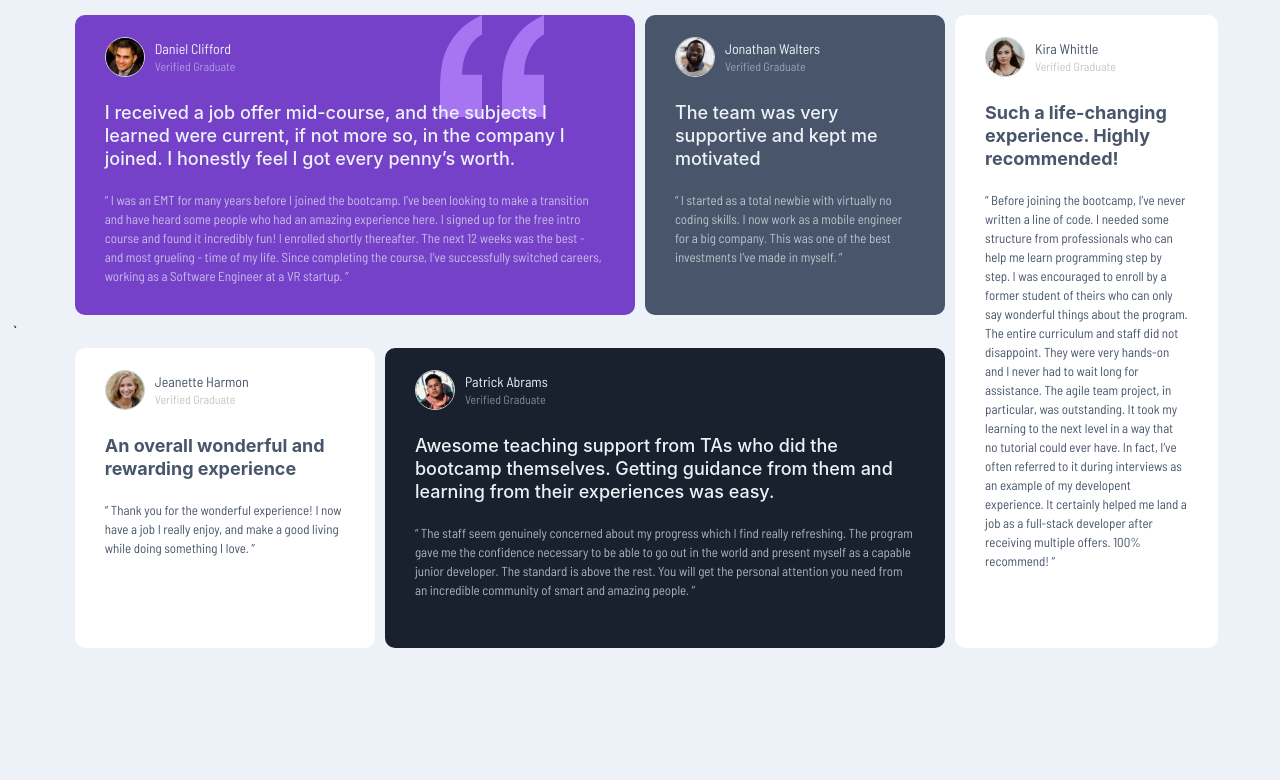
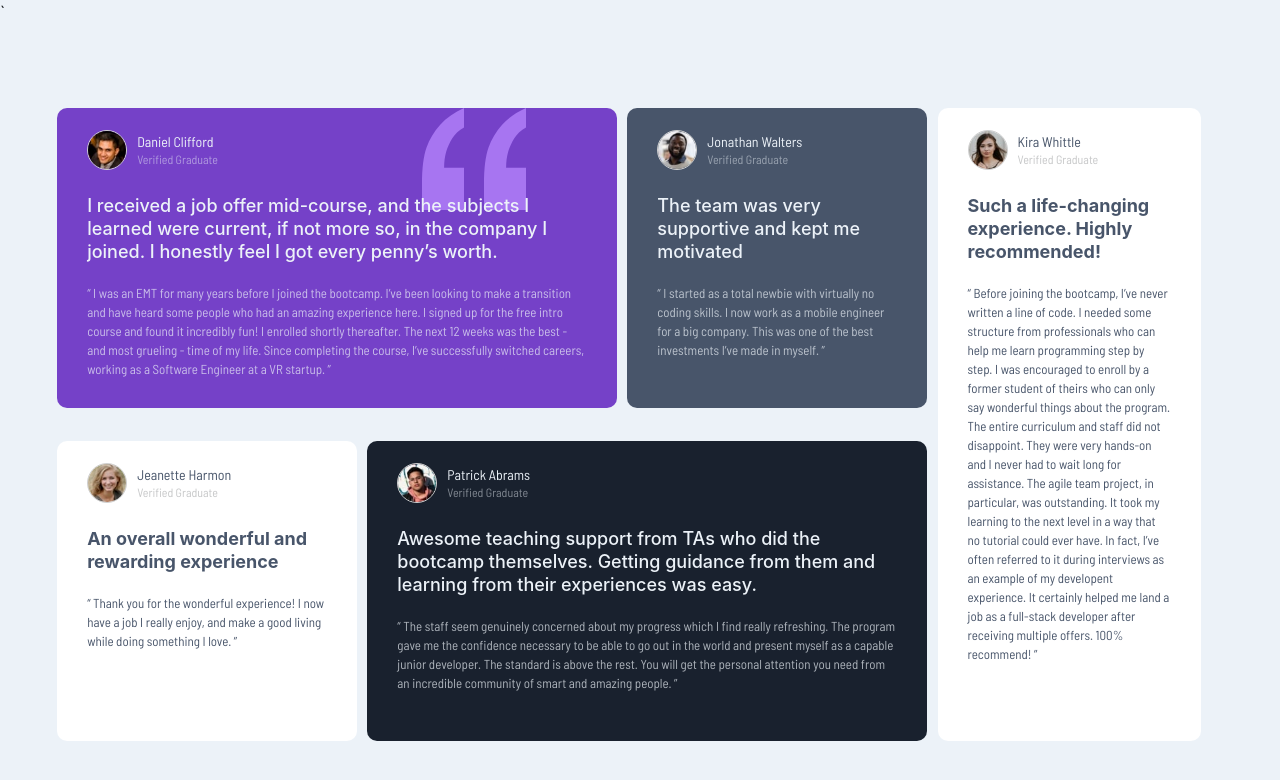
Before and after one commit to ankit-345/testimonials-grid-section-main, a plain HTML site: page index.html in a window 1280 px wide. Drawn offline with nearby package versions, Linux system fonts and the light colour scheme.

Commit message:
initial-commit

```diff
--- a/index.html
+++ b/index.html
@@ -27,8 +27,8 @@
           <div class="header-box">
             <img src="images/image-daniel.jpg" alt="daniel-dp">
             <div class="first-box">
-              <h3 class="text-header1">Daniel Clifford</h3>
-              <h4 class="text-header2">Verified Graduate</h4>
+              <h1 class="text-header1">Daniel Clifford</h1>
+              <h2 class="text-header2">Verified Graduate</h2>
             </div>
           </div>
           <p class="first-para">I received a job offer mid-course, and the subjects I learned were current, if not more
@@ -46,8 +46,8 @@
           <div class="header-box">
             <img src="images/image-jonathan.jpg" alt="daniel-dp">
             <div class="first-box">
-              <h3 class="text-header1">Jonathan Walters</h3>
-              <h4 class="text-header2">Verified Graduate</h4>
+              <h1 class="text-header1">Jonathan Walters</h1>
+              <h2 class="text-header2">Verified Graduate</h2>
             </div>
           </div>
           <p class="first-para">The team was very supportive and kept me motivated</p>
@@ -63,8 +63,8 @@
           <div class="header-box">
             <img src="images/image-jeanette.jpg" alt="daniel-dp">
             <div class="first-box">
-              <h3 class="text-header1 color">Jeanette Harmon</h3>
-              <h4 id="text-color" class="text-header2 color">Verified Graduate</h4>
+              <h1 class="text-header1 color">Jeanette Harmon</h1>
+              <h2 class="text-color text-header2 color">Verified Graduate</h2>
             </div>
           </div>
           <p class="first-para color"><b>An overall wonderful and rewarding experience</b></p>
@@ -77,8 +77,8 @@
           <div class="header-box">
             <img src="images/image-patrick.jpg" alt="daniel-dp">
             <div class="first-box">
-              <h3 class="text-header1">Patrick Abrams</h3>
-              <h4 class="text-header2">Verified Graduate</h4>
+              <h1 class="text-header1">Patrick Abrams</h1>
+              <h2 class="text-header2">Verified Graduate</h2>
             </div>
           </div>
           <p class="first-para">Awesome teaching support from TAs who did the bootcamp themselves. Getting guidance from
@@ -98,8 +98,8 @@
         <div class="header-box">
           <img src="images/image-kira.jpg" alt="daniel-dp">
           <div class="first-box">
-            <h3 class="text-header1 color">Kira Whittle</h3>
-            <h4 id="text-color" class="text-header2 color">Verified Graduate</h4>
+            <h1 class="text-header1 color">Kira Whittle</h1>
+            <h2 class=" text-color text-header2 color">Verified Graduate</h2>
           </div>
         </div>
         <p class="first-para color" ><b>Such a life-changing experience. Highly recommended!</b></p>
--- a/style.css
+++ b/style.css
@@ -5,9 +5,7 @@ body{
     padding: 0;
     box-sizing: border-box;
     background-color: var(--Light_grayish_blue) !important;
-    display: flex;
-    justify-content: center;
-    align-items: center;
+    height: 100vh;
 }
 
 :root{
@@ -25,6 +23,9 @@ body{
 main{
    height: 100%;
    width: 100% !important;
+   display: flex;
+   justify-content: center;
+   align-items: center;
 }
 
 
@@ -111,6 +112,7 @@ main{
 #second-section > #box3{
     padding: 18px 30px 18px 30px !important;
     width: 263px;
+    height: 633px;
 }
 
 #box2, #box4{
@@ -135,7 +137,7 @@ main{
 
 }
 
-#text-color{
+.text-color{
     color: hsl(210deg 2% 56% / 50%);
 }
 #box4{ background-color: var(--White) !important; }
@@ -179,10 +181,12 @@ main{
         margin: 0px;
         display: flex;
         justify-content: center;
+        padding-bottom: 60px !important;
     }
 
     #second-section > #box3{
         width: 360px !important;
         margin: 10px;
+        height: 450px;
     }
 }
```
Also changed, not shown: 1 other file.
